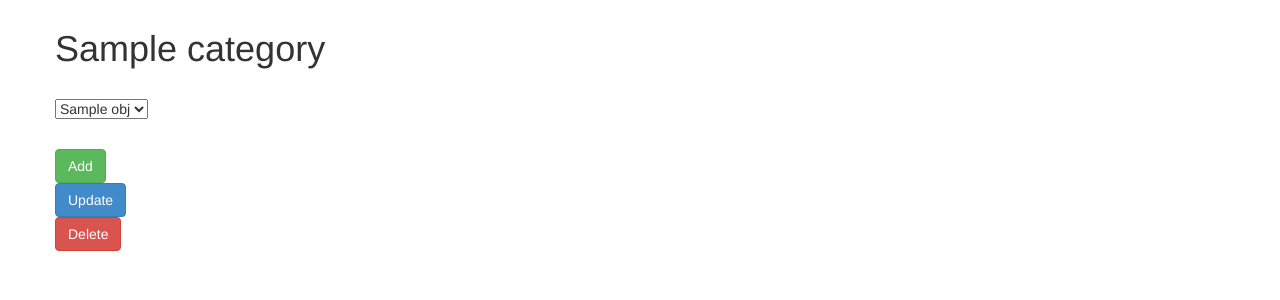
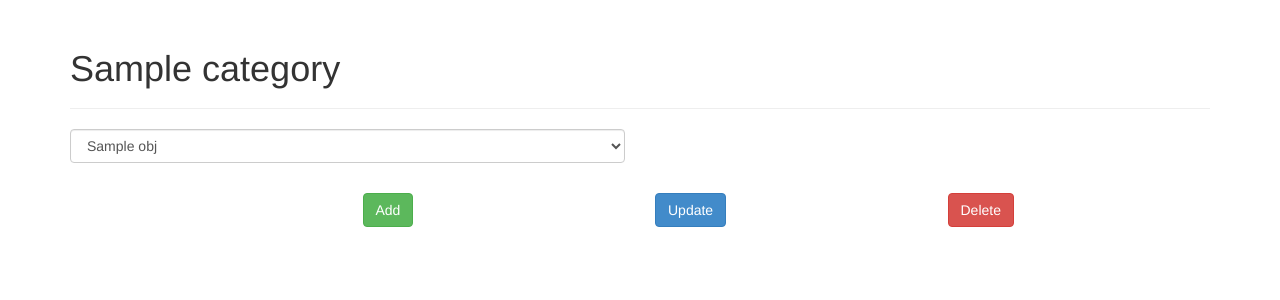
Before and after one commit to osuosl/orvsd_central, a Python web app: template orvsd_central/templates/update.html in a window 1280 px wide. Shown: the part 51-351 px from the top of the page. Run offline with Jinja, Linux system fonts and the light colour scheme; the template is opened without the code that fills it: most values are stand-ins (such as "Sample title", 1, 10 or a date in 2020); one stand-in notice (Sample message) is shown.

Commit message:
bootstrap3 update.html and update_models.js
refs #87

```diff
--- a/orvsd_central/static/js/update_models.js
+++ b/orvsd_central/static/js/update_models.js
@@ -197,14 +197,13 @@ $(function() {
 
 // Used to generate the html for an input field for an attribute.
 function generate_row(key, value) {
-    html =  "<div class=\"control-group pull-left\">\n" +
-            "<label for=\""+key+"\" class=\"control-label min-padding\">\n"+capitalize(key)+":\n</label>\n" +
-            "<div class=\"controls\">\n" +
-            "<input id=\""+key+"\" name=\"" + key + "\" type=\"text\" value=\"" + value + "\"";
+    html =  "<div class=\"col-xs-6\">\n<div class=\"row\">\n" +
+            "<label for=\""+key+"\" class=\"control-label col-xs-2\">\n"+capitalize(key)+":\n</label>\n" +
+            "<div class=\"col-xs-10\"><input id=\""+key+"\" class=\"form-control\" name=\"" + key + "\" type=\"text\" value=\"" + value + "\"";
     if (key == "id") {
     html += " readonly";
     }
-    html += ">\n" +
+    html += "></div>\n" +
             "</div>\n" +
             "</div>\n";
     return html;
--- a/orvsd_central/templates/update.html
+++ b/orvsd_central/templates/update.html
@@ -10,37 +10,35 @@
 {% endblock %}
 
 {% block content %}
-    <div class='row pagination-centered'>
-        <h1> {{category}} </h1>
-        <div class='span12'>&nbsp;</div>
+<form class="form-horizontal">
+    <div class='page-header'>
+        <h1>{{category}}</h1>
     </div>
-    <div class="row pagination-centered">
-        <select id="object_list" class="span6">
+    <div class="row">
+        <div class="col-xs-6">
+            <select id="object_list" class="form-control">
                 {% for obj in objects %}
                 <option value={{obj['id']}} class="object">{{obj[identifier]}}</option>
                 {% endfor %}
             </select>
         </div>
-        </br>
-        <div class='span12'>
-            <div class="form-horizontal">
-                <div id="form" class="row-fluid">
+    </div><br />
+    <div class='row' id='form'>
 
         <!-- Embed things here -->
 
     </div>
-            </div>
-            <p id="message" align="center"> </p>
-            <div class="row pagination-centered">
-                <div class="span3 offset1">
+    <div class="row"><p id="message" align="center"> </p></div>
+    <div class="row">
+        <div class="col-xs-offset-3 col-xs-3">
             <input id="add" type="button" name="add" value="Add" class="btn btn-success btn-large span2">
         </div>
-                <div class="span3">
+        <div class="col-xs-3">
             <input id="update" type="submit" name="update" value="Update" class="btn btn-primary btn-large span2">
         </div>
-                <div class="span3">
+        <div class="col-xs-3">
             <input id="delete" type="submit" name="delete" value="Delete" class="btn btn-danger btn-large span2">
         </div>
     </div>
-        </div>
+</form>
 {% endblock %}
```
Lines whose indentation alone changed are shown as unchanged.
